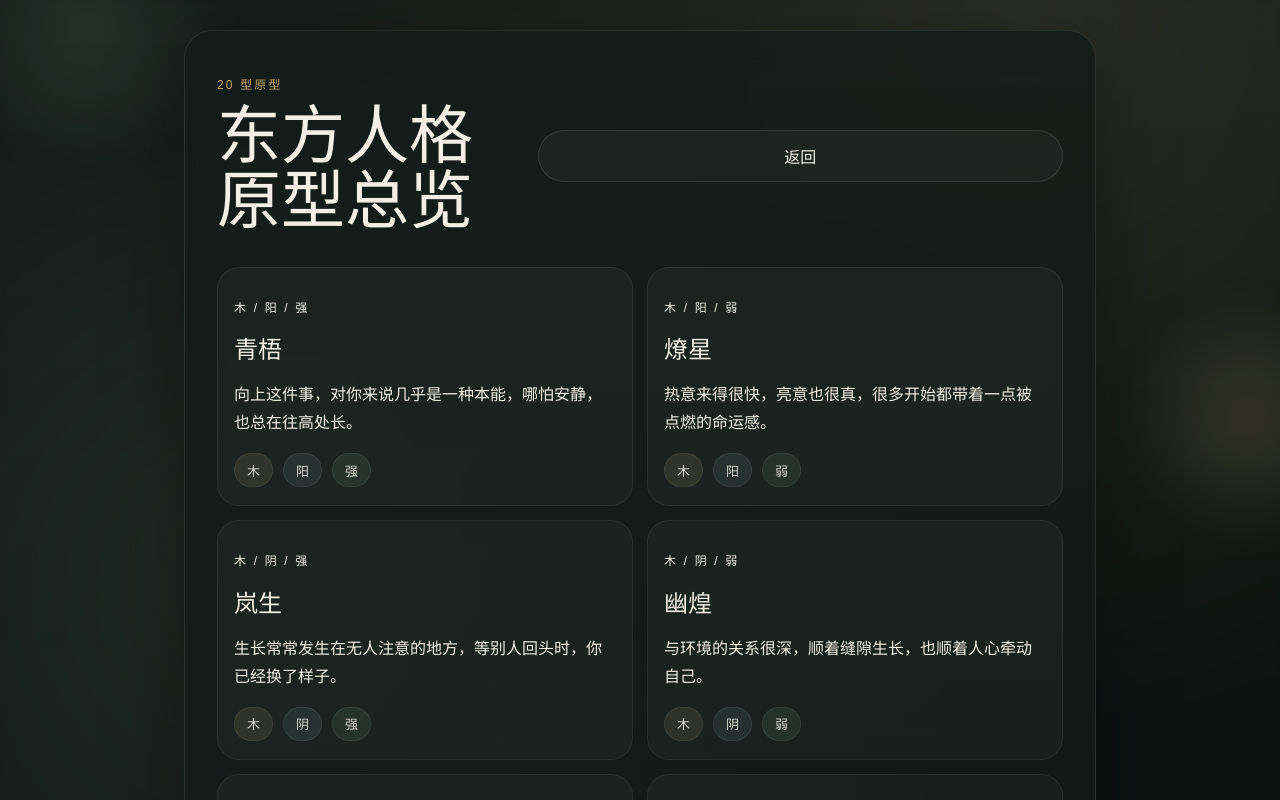
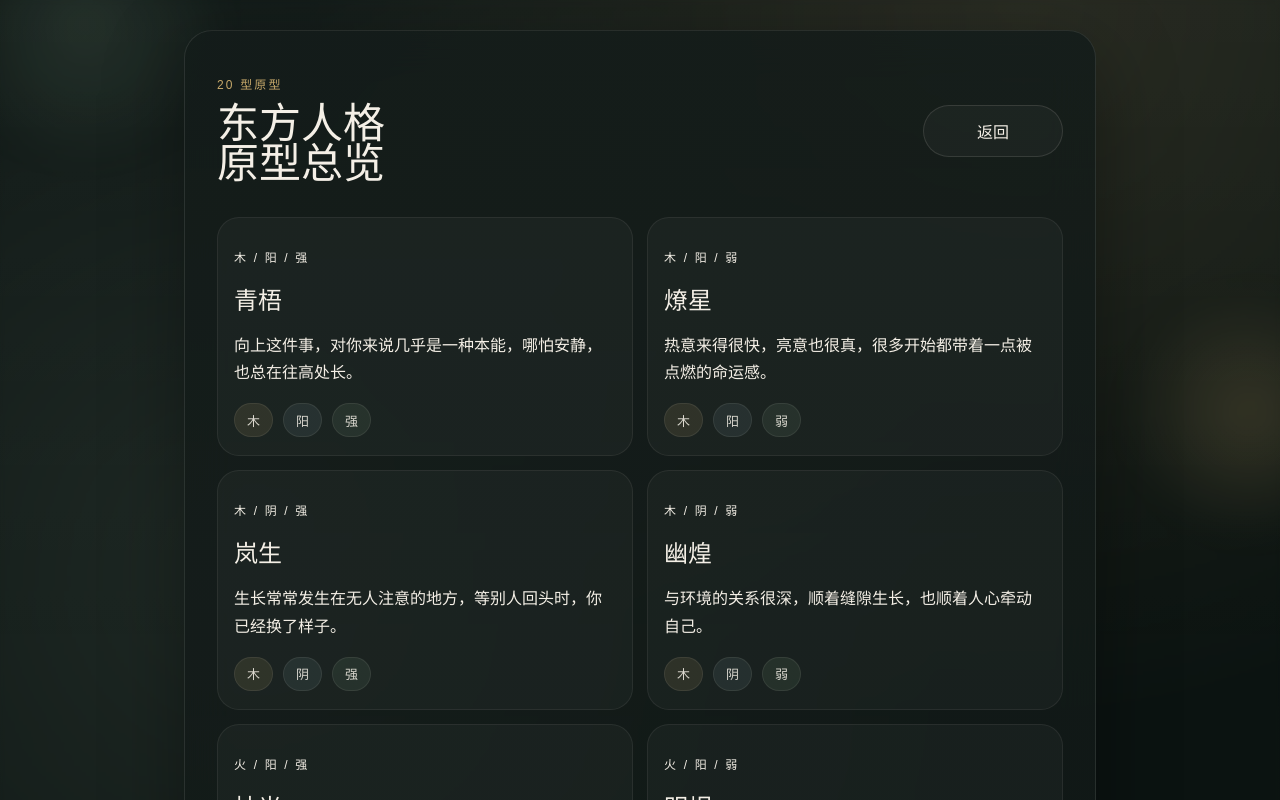
Before and after one commit to dasddfdfasd-cmyk/CBTI, a React (Vite) app: page / in a window 1280 px wide. Both pictures are taken after a click on the button "查看 20 型原型". Shown: the top 800 px of the page. Built offline with nearby package versions, Linux system fonts and the light colour scheme.

Commit message:
fix: adjust gallery heading layout across devices

```diff
--- a/src/pages/ArchetypeOverviewPage.jsx
+++ b/src/pages/ArchetypeOverviewPage.jsx
@@ -9,7 +9,10 @@ export default function ArchetypeOverviewPage({ archetypes, onBack, onOpenDetail
         <header className="section-header">
           <div>
             <p className="eyebrow">20 型原型</p>
-            <h1>东方人格原型总览</h1>
+            <h1 className="gallery-title">
+              <span>东方人格</span>
+              <span>原型总览</span>
+            </h1>
           </div>
           <GhostButton onClick={onBack}>返回</GhostButton>
         </header>
--- a/src/styles.css
+++ b/src/styles.css
@@ -143,6 +143,12 @@ button {
 
 .gallery-title span {
   display: block;
+}
+
+.section-header .button-ghost {
+  width: auto;
+  min-width: 140px;
+  flex-shrink: 0;
 }
 
 .hero-subtitle {
@@ -631,6 +637,16 @@ button {
   .gallery-title {
     font-size: 42px !important;
     line-height: 0.96 !important;
+    white-space: nowrap;
+  }
+
+  .gallery-title span {
+    display: inline;
+  }
+
+  .gallery-title span + span::before {
+    content: "";
+    display: block;
   }
 
   .orbit-ring-one {
```
